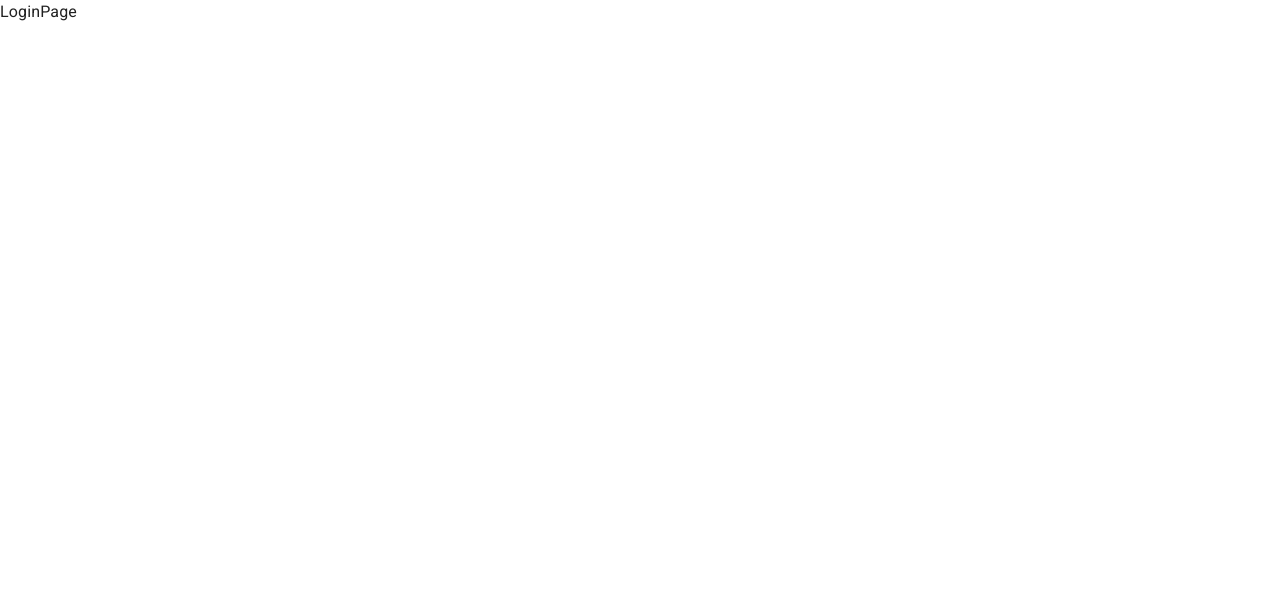
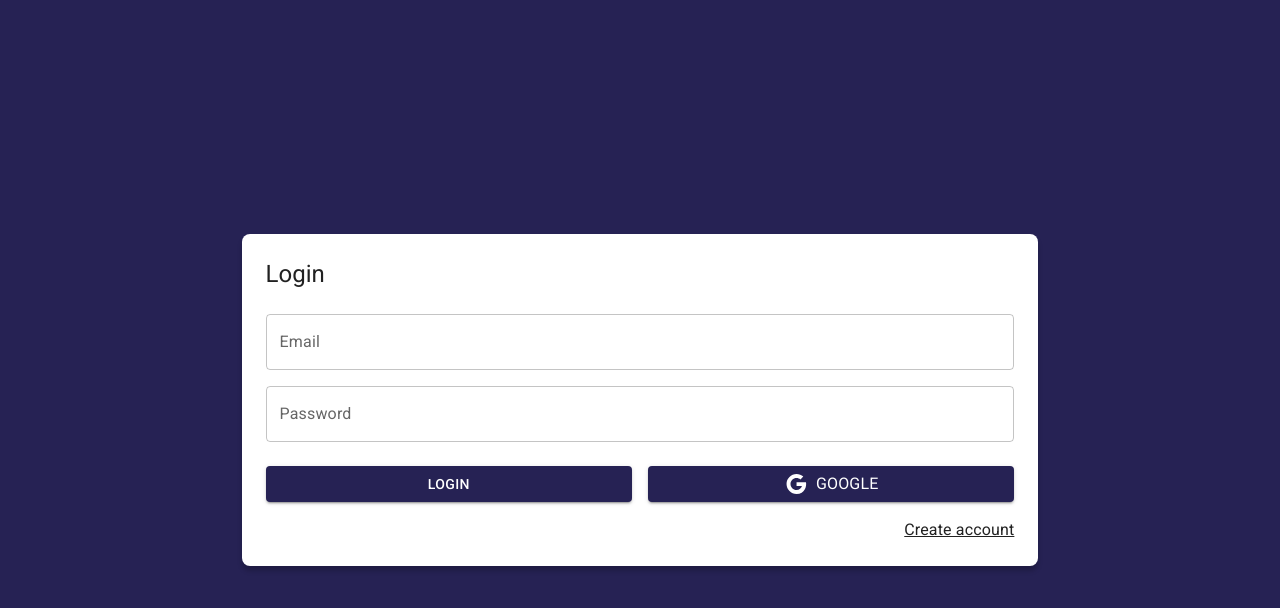
Before and after one commit to Oliver31Batista/journal-app, a React (Vite) app: page /auth/login in a window 1280 px wide. Shown: the top 608 px of the page. Built offline with nearby package versions, Linux system fonts and the light colour scheme.

Commit message:
I created the LoginPage design

```diff
--- a/src/auth/pages/LoginPage.jsx
+++ b/src/auth/pages/LoginPage.jsx
@@ -1,6 +1,69 @@
+import { Link as RouterLink } from "react-router-dom";
+import { Google } from "@mui/icons-material";
+import { Button, Grid, Link, TextField, Typography } from "@mui/material";
 
 export const LoginPage = () => {
   return (
-    <div>LoginPage</div>
-  )
-}
+    <Grid
+      container
+      spacing={0}
+      direction={"column"}
+      alignItems={"center"}
+      justifyContent={"center"}
+      sx={{ minHeight: "100vh", backgroundColor: "primary.main", padding: 4 }}
+    >
+      {/* xs is refer to the screen size, it could be xs, md, xl, etc and sx for adding more styles */}
+      <Grid
+        item
+        className="box-shadow"
+        xs={3}
+        sx={{ backgroundColor: "white", padding: 3, borderRadius: 2 }}
+      >
+        <Typography variant="h5" sx={{ mb: 1 }}>
+          Login
+        </Typography>
+
+        <form>
+          <Grid container>
+            <Grid item xs={12} sx={{ mt: 2 }}>
+              <TextField
+                label="Email"
+                type="email"
+                placeholder="youremail@google.com"
+                fullWidth
+              />
+            </Grid>
+            <Grid item xs={12} sx={{ mt: 2 }}>
+              <TextField
+                label="Password"
+                type="password"
+                placeholder="Your password"
+                fullWidth
+              />
+            </Grid>
+
+            <Grid container spacing={2} sx={{ mb: 2, mt: 1 }}>
+              <Grid item xs={12} sm={6}>
+                <Button variant="contained" fullWidth>
+                  Login
+                </Button>
+              </Grid>
+              <Grid item xs={12} sm={6}>
+                <Button variant="contained" fullWidth>
+                  <Google />
+                  <Typography sx={{ ml: 1 }}>Google</Typography>
+                </Button>
+              </Grid>
+            </Grid>
+
+            <Grid container direction="row" justifyContent="end">
+              <Link component={RouterLink} color="inherit" to="/auth/register">
+                Create account
+              </Link>
+            </Grid>
+          </Grid>
+        </form>
+      </Grid>
+    </Grid>
+  );
+};
--- a/src/styles.css
+++ b/src/styles.css
@@ -0,0 +1,3 @@
+.box-shadow {
+  box-shadow: 0px 5px 5px rgba(0, 0, 0, 0.2);
+}
```
